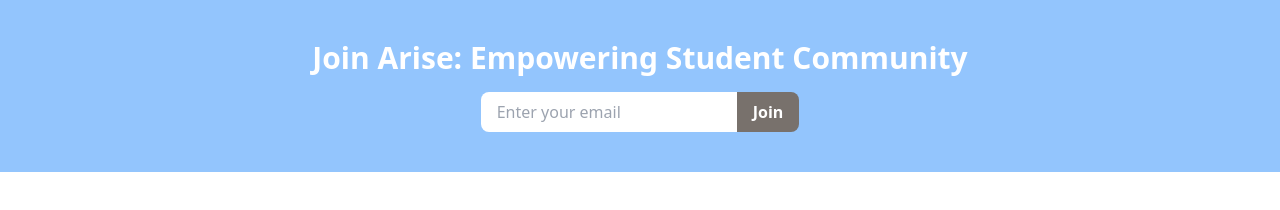
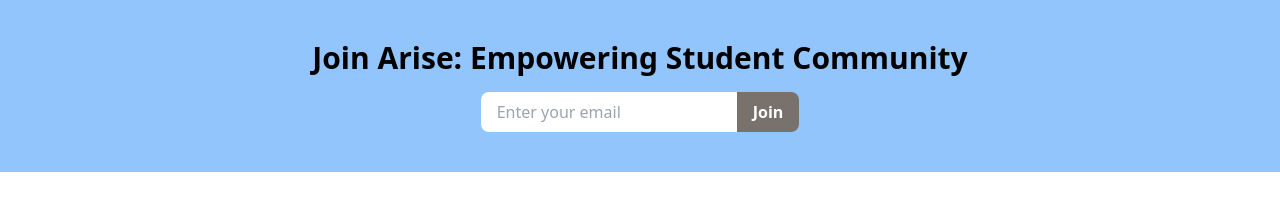
Before and after one commit to Arise-Club/website, a website: page index.html in a window 1280 px wide. Drawn offline with nearby package versions, Linux system fonts and the light colour scheme.

Commit message:
Update index.html

```diff
--- a/index.html
+++ b/index.html
@@ -14,7 +14,7 @@
 
     <div class="bg-blue-300 py-10">
         <div class="container mx-auto text-center">
-          <h2 class="text-white text-3xl font-bold mb-4">Join Arise: Empowering Student Community</h2>
+          <h2 class="text-black text-3xl font-bold mb-4">Join Arise: Empowering Student Community</h2>
           <div class="flex justify-center">
             <input type="email" class="bg-white rounded-l-lg py-2 px-4 w-64 focus:outline-none" placeholder="Enter your email">
             <button class="bg-stone-500 rounded-r-lg py-2 px-4 text-white font-semibold">Join</button>
```
